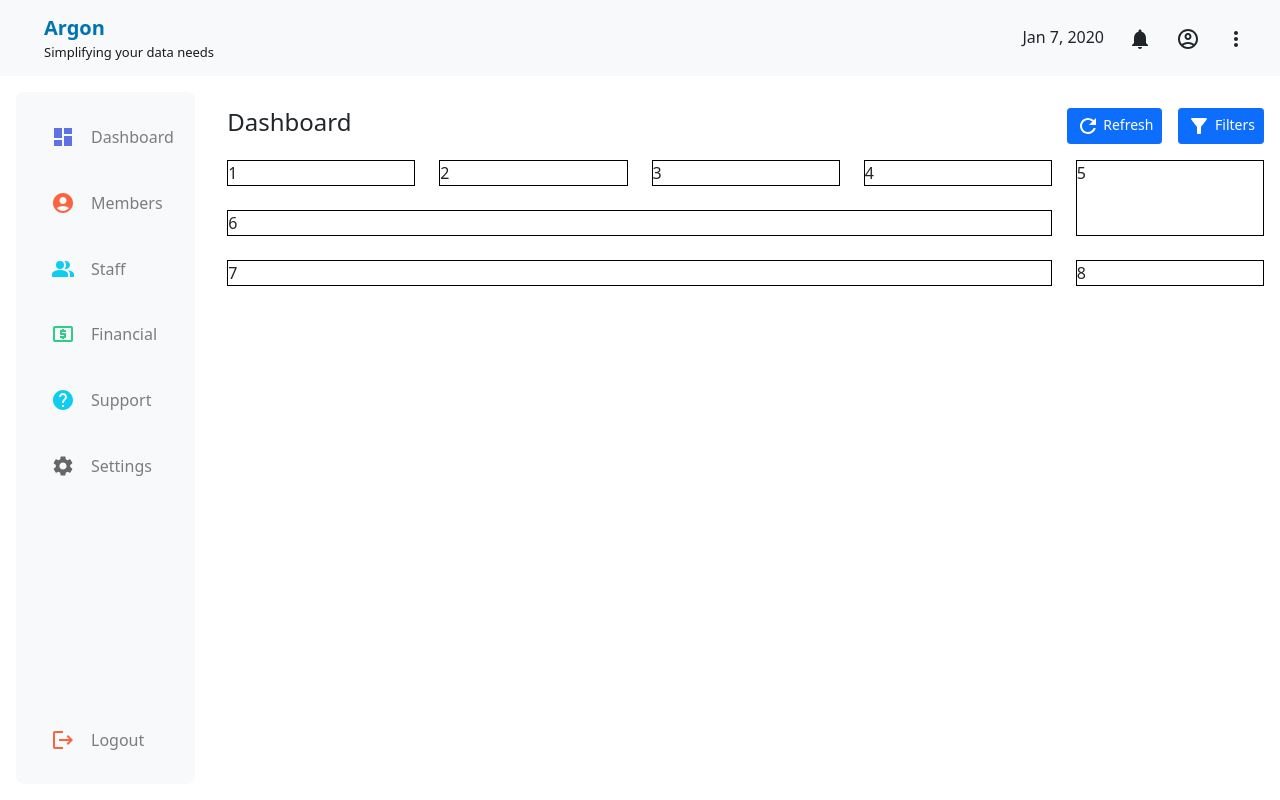
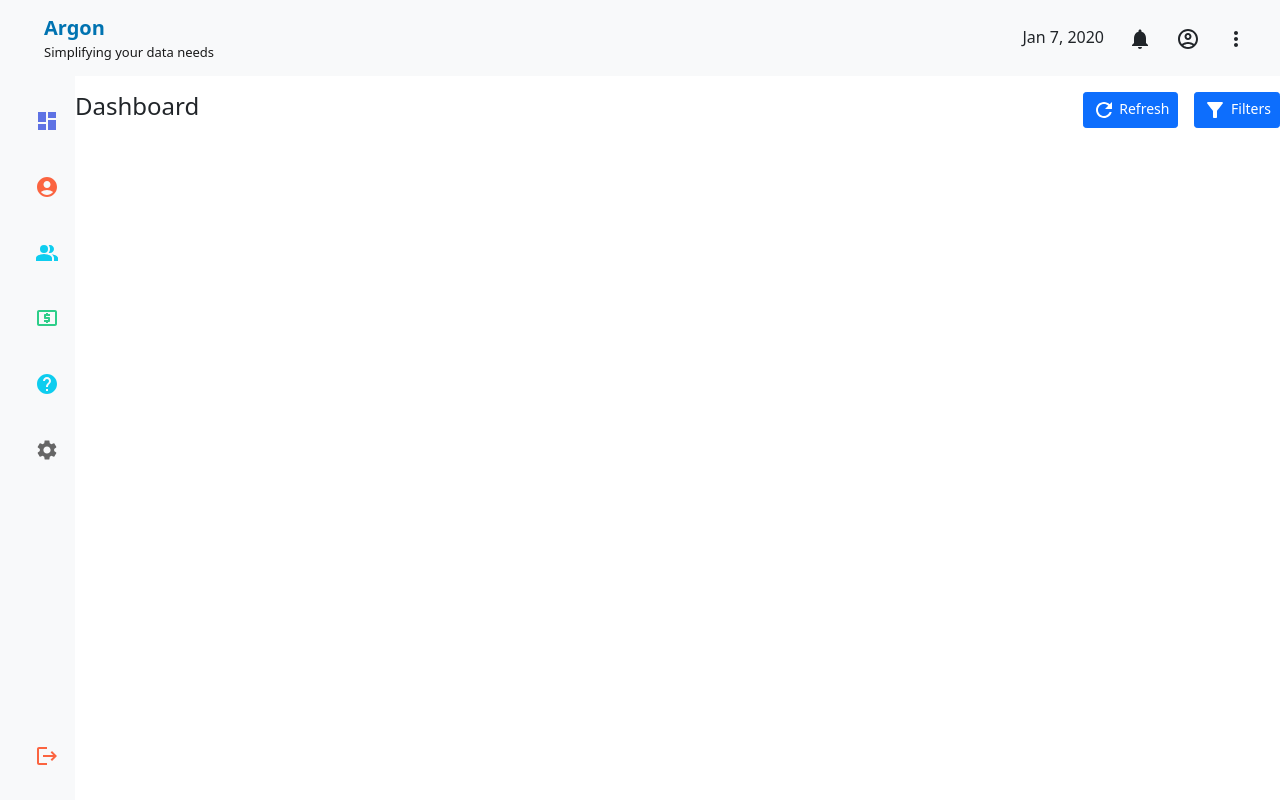
Before and after one commit to abhishekgangwar90/dashboard, a Next.js app: page /dashboard in a window 1280 px wide. Built offline with nearby package versions, Linux system fonts and the light colour scheme.

Commit message:
feat: added changes for compact design

```diff
--- a/config/app.config.js
+++ b/config/app.config.js
@@ -14,11 +14,13 @@ import MoreVertIcon from '@mui/icons-material/MoreVert';
 import PaymentsIcon from '@mui/icons-material/Payments';
 import AccountBalanceWalletIcon from '@mui/icons-material/AccountBalanceWallet';
 import PendingActionsIcon from '@mui/icons-material/PendingActions';
+import DynamicFeedIcon from '@mui/icons-material/DynamicFeed';
 
 export const appConfig = {
   appTitle: 'Argon',
   appSubTitle: 'Simplifying your data needs',
   accessType: 'admin',
+  isLayoutCompact: true,
   navigation: [
     {
       id: 1,
@@ -88,42 +90,34 @@ export const appConfig = {
       accessType: 'admin'
     }
   ],
-  dashboardConfig: [
-    {
+  dashboardConfig:{
+    activeMembers: {
       id: 1,
-      widgetTitle: 'Active Members',
+      title: 'Active Members',
       permissions: ['admin', 'l1'],
       icon: <PaymentsIcon/>,
       canRefresh: true,
-      data: {
-        attrValue: 320,
-        lastRefreshedAt: 'yesterday',
-        changeLastMonth: '+3',
-      }
+      attrValue: '320',
+      lastRefreshedAt: 'yesterday',
+      filters: []
     },
-    {
+    weeklyCollection: {
       id: 2,
-      widgetTitle: 'Weekly Collection',
+      title: 'Weekly Collection',
       permissions: ['admin'],
       icon: <AccountBalanceWalletIcon/>,
       canRefresh: true,
-      data: {
-        attrValue: '32,000',
-        lastRefreshedAt: 'yesterday',
-        changeLastMonth: '+3',
-      }
+      attrValue: '3,20,000',
+      filters: []
     },
-    {
+    pendingRenewals: {
       id: 3,
-      widgetTitle: 'Pending Renewals',
-      permissions: ['admin'],
-      icon: <AccountBalanceWalletIcon/>,
+      title: 'Pending Renewals',
+      permissions: ['admin', 'l1'],
+      icon: <PendingActionsIcon/>,
       canRefresh: true,
-      data: {
-        attrValue: 320,
-        lastRefreshedAt: 'yesterday',
-        changeLastMonth: '+3',
-      }
-    },
-  ]
+      attrValue: '3,20,000',
+      filters: []
+    }
+  }
 }
--- a/molecules/SideNavigation/index.js
+++ b/molecules/SideNavigation/index.js
@@ -6,7 +6,7 @@ import { appConfig } from '../../config/app.config';
 import styles from './sideNavigation.module.scss';
 
 
-function NavLink({ name, href, icon}){
+function NavLink({ name, href, icon, isCompactLayout}){
   return <Link href={href}>
       <a className={`${styles.navLink}`} >
         <span className={`u-margin-right-small`}>{icon}</span>
@@ -15,12 +15,12 @@ function NavLink({ name, href, icon}){
     </Link>
 }
 
-function SideNavigation(){
+function SideNavigation({ isCompactLayout }){
   return <Stack gap={4} className={`${styles.sideNav}`}>
     {appConfig.sideNavigation
       .filter(res => res.accessType === appConfig.accessType)
       .map((res) => {
-        return <NavLink key={res.id} href={res.href} icon={res.icon} name={res.title} />
+        return <NavLink isCompactLayout={isCompactLayout} key={res.id} href={res.href} icon={res.icon} name={res.title} />
       })
     }
   </Stack>
--- a/molecules/SideNavigation/sideNavigation.module.scss
+++ b/molecules/SideNavigation/sideNavigation.module.scss
@@ -3,10 +3,13 @@
 .sideNav {
   height: 100%;
   padding: 1.5rem 0;
+
+  & a:last-child {
+    margin-top: auto;
   }
 
-.sideNav a:last-child {
-  margin-top: auto;
+  &:not(:hover) > .navLink > .navText {
+    display: none;
   }
 
   .navLink {
@@ -28,5 +31,7 @@
 
     & .navText {
       margin-top: 0.1rem;
+      transition: all 0.4s ease-in;
     }
   }
+}
--- a/molecules/layout/index.js
+++ b/molecules/layout/index.js
@@ -2,7 +2,7 @@ import { Container, Row, Col, Navbar } from 'react-bootstrap';
 
 import NavBar from '../NavBar';
 import SideNavigation from './../SideNavigation';
-
+import { appConfig } from '../../config/app.config';
 import styles from './layout.module.scss';
 
 /**
@@ -11,17 +11,21 @@ import styles from './layout.module.scss';
  * @return {*}
  */
 export default function Layout({ children }){
+
+  const compactLayout = appConfig.isLayoutCompact;
+
  return <div className={styles.layout}>
     {/* App Header starts from here */}
     <NavBar/>
+
     {/* Content starts from here */}
-    <Container fluid className={`${styles.content}`}>
-        <Row className="u-height-100">
-          <Col lg="1" className={`u-padding-none ${styles.navigation}`}>
-              <SideNavigation/>
-          </Col>
-          <Col className="u-padding-top-small u-padding-bottom-small"> {children} </Col>
-        </Row>
-    </Container>
+    <div className={styles.container}>
+        <nav className={styles.nav}>
+          <SideNavigation isCompactLayout={compactLayout}/>
+        </nav>
+        <main className={styles.content}>
+          {children}
+        </main>
+    </div>
    </div>
 }
--- a/molecules/layout/layout.module.scss
+++ b/molecules/layout/layout.module.scss
@@ -6,17 +6,25 @@
   flex-direction: column;
 }
 
-.content {
-  flex: 1;
-  -webkit-flex: 1 1;
+.container {
   display: flex;
-  flex-direction: column;
+  height: 100%;
+
+  & .nav {
+    width: 6%;
+    --bs-bg-opacity: 1;
+    background-color: rgba(
+      var(--bs-light-rgb),
+      var(--bs-bg-opacity)
+    ) !important;
+    transition: all 0.4s ease-out;
+
+    &:hover {
+      width: 14%;
+    }
+  }
+
+  & .content {
+    width: 100%;
+  }
 }
-
-.navigation {
-  width: 14% !important;
-  margin: 1rem;
-  border-radius: 0.5rem;
-  --bs-bg-opacity: 1;
-  background-color: rgba(var(--bs-light-rgb), var(--bs-bg-opacity)) !important;
-}
--- a/pages/dashboard/index.js
+++ b/pages/dashboard/index.js
@@ -2,19 +2,13 @@ import styles from './dashboard.module.scss';
 import Container from 'react-bootstrap/Container';
 import DashboardHeader from './dashboardHeader';
 
+import {appConfig} from '../../config/app.config';
 
 export default function Dashboard(){
   return <main className={styles.container}>
     <DashboardHeader/>
-    <div className={styles.grid}>
-      <section className={styles.sectionSmall}>1</section>
-      <section  className={styles.sectionSmall}>2</section>
-      <section  className={styles.sectionSmall}>3</section>
-      <section  className={styles.sectionSmall}>4</section>
-      <section  className={styles.sectionLarge}>5</section>
-      <section  className={styles.sectionChart}>6</section>
-      <section className={styles.sectionChart}>7</section>
-      <section className={styles.sectionSmall}>8</section>
-     </div>
+    <section className={styles.grid}>
+
+     </section>
     </main>
 }
```
Lines whose indentation alone changed are shown as unchanged.
